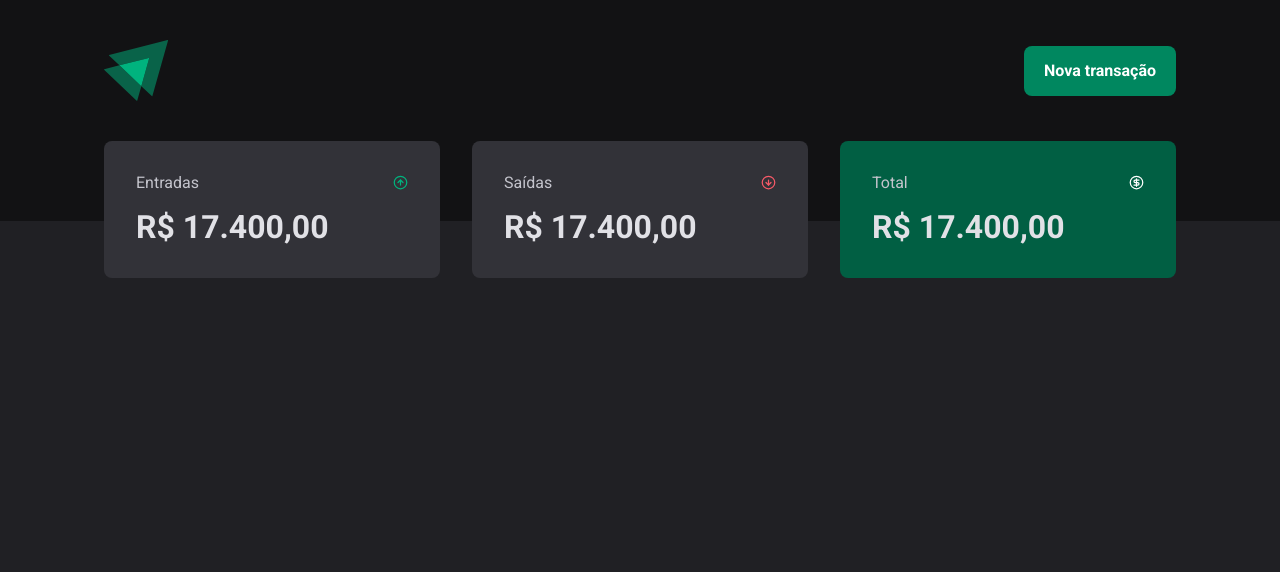
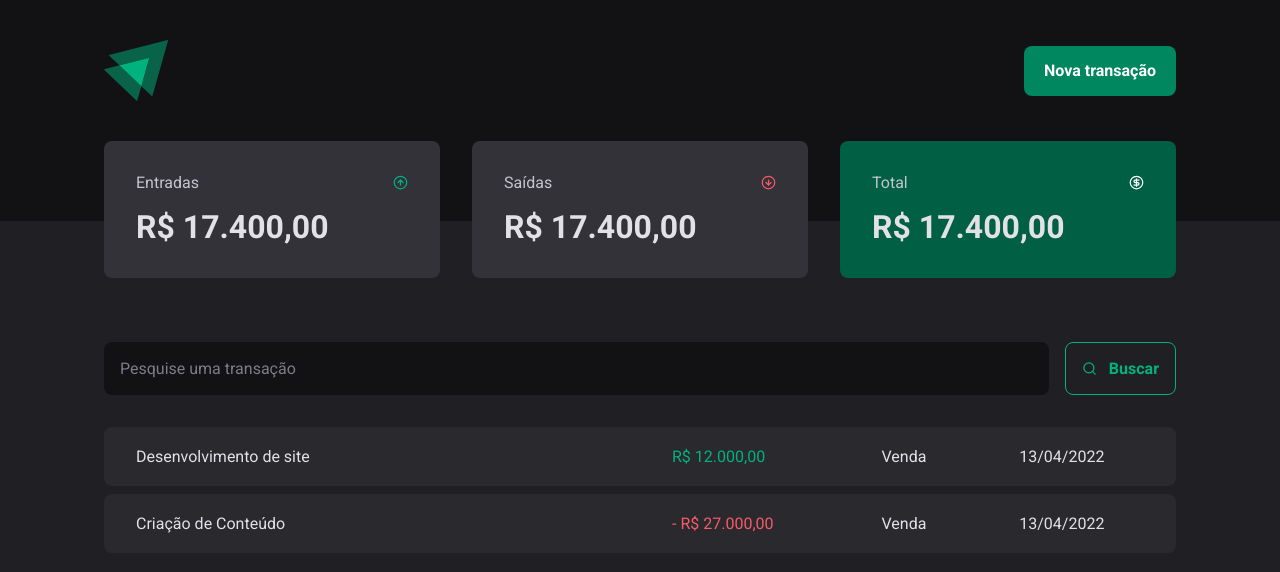
Before and after one commit to ViniciusBaylet/dt-money, a React (Vite) app: page / in a window 1280 px wide. Shown: the top 572 px of the page. Built offline with nearby package versions, Linux system fonts and the light colour scheme.

Commit message:
componente SearchForm

```diff
--- /dev/null
+++ b/src/pages/Transactions/components/SearchForm/index.tsx
@@ -0,0 +1,14 @@
+import { Search } from "lucide-react";
+import { SearchFormContainer } from "./styles";
+
+export function SearchForm() {
+    return (
+        <SearchFormContainer>
+            <input type="text" placeholder="Pesquise uma transação" />
+            <button type="submit">
+                <Search size={15} />
+                Buscar
+            </button>
+        </SearchFormContainer>
+    )
+}
--- /dev/null
+++ b/src/pages/Transactions/components/SearchForm/styles.ts
@@ -0,0 +1,41 @@
+import styled from "styled-components";
+
+export const SearchFormContainer = styled.form`
+    display: flex;
+    gap: 1rem;
+
+    input {
+        flex: 1;
+        border-radius: 8px;
+        border: 0;
+        background: ${props => props.theme["gray-900"]};
+        color: ${props => props.theme["gray-300"]};
+        padding: 1rem;
+
+        &::placeholder {
+            color: ${props => props.theme["gray-500"]};
+        }
+    }
+
+    button {
+        display: flex;
+        align-items: center;
+        gap: 0.75rem;
+
+        border: 0;
+        padding: 1rem;
+        background: transparent;
+        border: 1px solid ${props => props.theme["green-300"]};
+        color: ${props => props.theme["green-300"]};
+        font-weight: bold;
+        border-radius: 8px;
+        cursor: pointer;
+
+        &:hover {
+           background: ${props => props.theme["green-500"]};
+           border: 1px solid ${props => props.theme["green-500"]};
+           color: ${props => props.theme["white"]};
+           transition: background-color 0.2s, color 0.2s;
+        }
+    }
+`
--- a/src/pages/Transactions/index.tsx
+++ b/src/pages/Transactions/index.tsx
@@ -1,11 +1,42 @@
 import { Header } from "../../components/Header";
 import { Summary } from "../../components/Summary";
+import { SearchForm } from "./components/SearchForm";
+import { PriceHighlight, TransactionsContainer, TransactionsTable } from "./styles";
 
 export function Transactions() {
     return (
         <div>
             <Header />
             <Summary />
+
+            <TransactionsContainer>
+                <SearchForm />
+                <TransactionsTable>
+                    <tbody>
+                        <tr>
+                            <td width="50%">Desenvolvimento de site</td>
+                            <td>
+                                <PriceHighlight variant="income">
+                                    R$ 12.000,00
+                                </PriceHighlight>
+                            </td>
+                            <td>Venda</td>
+                            <td>13/04/2022</td>
+                        </tr>
+
+                        <tr>
+                            <td width="50%">Criação de Conteúdo</td>
+                            <td>
+                                <PriceHighlight variant="outcome">
+                                    - R$ 27.000,00
+                                </PriceHighlight>
+                            </td>
+                            <td>Venda</td>
+                            <td>13/04/2022</td>
+                        </tr>
+                    </tbody>
+                </TransactionsTable>
+            </TransactionsContainer>
         </div>
     )
 }
--- a/src/pages/Transactions/styles.ts
+++ b/src/pages/Transactions/styles.ts
@@ -0,0 +1,38 @@
+import styled from "styled-components";
+
+export const TransactionsContainer = styled.main`
+    width: 100%;
+    max-width: 1120px;
+    margin: 4rem auto 0;
+    padding: 0 1.5rem;
+`
+
+export const TransactionsTable = styled.table`
+    width: 100%;
+    border-collapse: separate;
+    border-spacing: 0 0.5rem;
+    margin-top: 1.5rem;
+
+    td {
+        padding: 1.25rem 2rem;
+        background: ${props => props.theme["gray-700"]};
+
+        &:first-child {
+            border-top-left-radius: 8px;
+            border-bottom-left-radius: 8px;
+        }
+
+        &:last-child {
+            border-top-right-radius: 8px;
+            border-bottom-right-radius: 8px;
+        }
+    }
+`;
+
+interface PriceHighlightProps {
+    variant?: 'income' | 'outcome';
+}
+
+export const PriceHighlight = styled.span<PriceHighlightProps>`
+    color: ${props => props.variant == 'income' ? props.theme["green-300"] : props.theme["red-300"]};
+`
```
